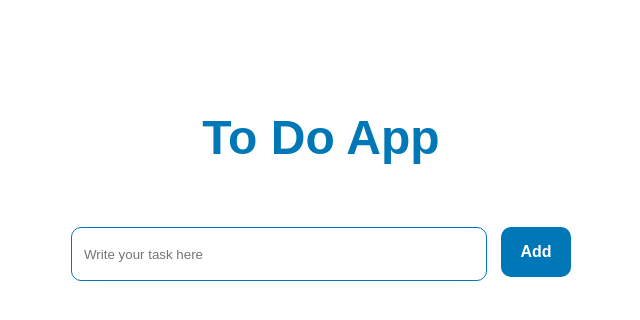
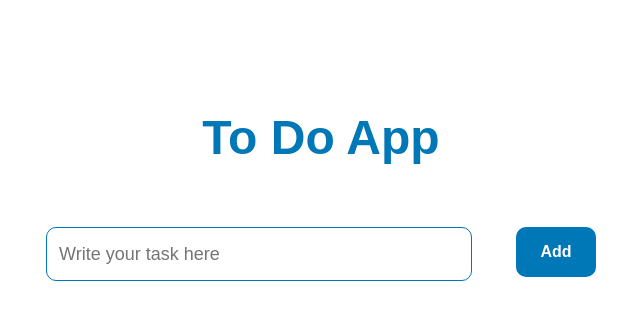
Before and after one commit to ChievLyeng/Code404_Lyeng_Todolist, a React (Vite) app: page / in a window 1280 px wide. Shown: the top 320 px of the page, without its empty margins (319-959 px from the left). Built offline with nearby package versions, Linux system fonts and the light colour scheme.

Commit message:
popup modal

```diff
--- a/src/App.css
+++ b/src/App.css
@@ -1,12 +1,9 @@
 body{
-    /* background-color: #b8b8ff; */
-    /* background-image: url(../public/todolist_bg.jpeg);
-    background-size: cover;
-    background-repeat: no-repeat; */
+    font-family: 'Black Ops One', sans-serif;
 }
 
 .container-all{
-    width: 600px;
+    width: 650px;
     min-height: 400px;
     background-color: white;
     border: 1px;
@@ -21,7 +18,6 @@ h1 {
     padding-top: 30px;
     font-size: 48px;
     font-weight: 700;
-    font-family: 'Black Ops One', sans-serif;
 }
 
 .todo-container{
@@ -37,21 +33,17 @@ h1 {
 }
 
 .todo-input{
-    width: 410px;
+    width: 420px;
     height: 50px;
+    font-size: 18px;
     border-radius: 10px;
     border: 1px solid #0077b6;
-    /* background-color: #edf2f4; */
     background: transparent;
     outline: none;
     text-indent: 10px;
     margin-bottom: 30px;
     flex-wrap: wrap;
-    font-family: 'Black Ops One', sans-serif;
-}
 
-.todo-input::placeholder {
-    font-family: Arial,sans-serif;
 }
 
 .todo-display{
@@ -61,7 +53,7 @@ h1 {
 }
 
 .add-button{
-    width: 70px;
+    width: 80px;
     height: 50px;
     outline: none;
     cursor: pointer;
@@ -102,6 +94,7 @@ h1 {
     overflow-wrap: break-word;
     word-wrap: break-word;
     margin: 0;
+    font-size: 18px;
 }
 
 .show-task{
@@ -197,13 +190,15 @@ h1 {
 }
 
 .edit-input{
-    width: 410px;
+    width: 400px;
+    font-size: 18px;
     height: 50px;
     border-radius: 10px;
     border: 1px solid ;
     outline: none;
     text-indent: 10px;
     margin-bottom: 30px;
+    margin-left: -10px;
     flex-wrap: wrap;
     font-family: 'Black Ops One', sans-serif;
 }
--- a/src/components/CreateTodo.jsx
+++ b/src/components/CreateTodo.jsx
@@ -14,9 +14,6 @@ export const CreateTodo = ({onCreateTodo}) => {
             onCreateTodo(todo);
             setTodo('')
         }
-        else(
-            alert("No data")
-        )
 
     }
 
```
